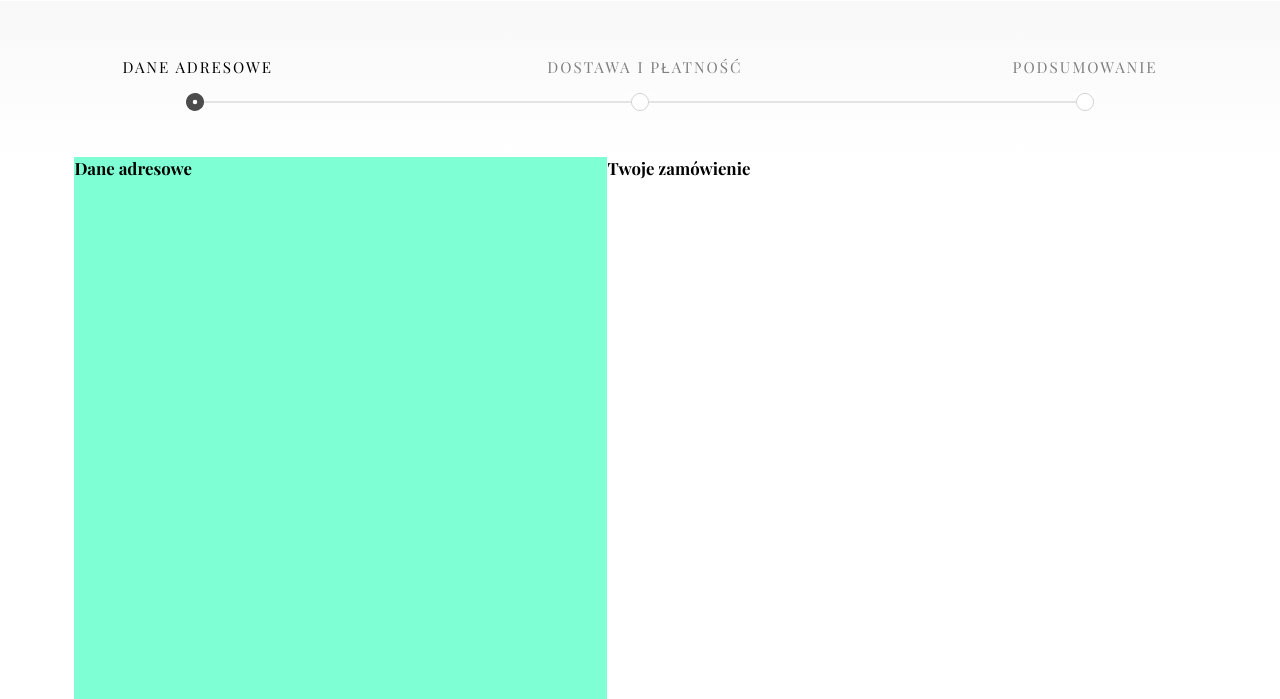
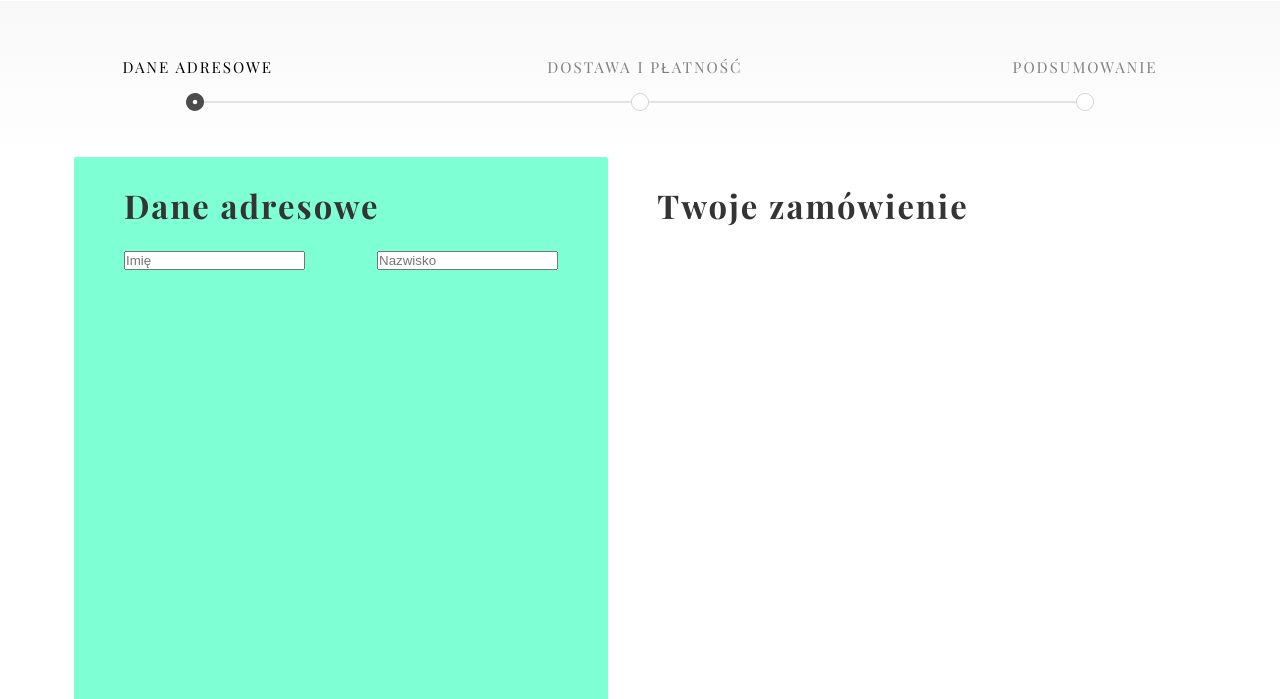
Before and after one commit to bartoszlokaj/basket-for-jewelry, a website: page index.html in a window 1280 px wide. Shown: the part 101-800 px from the top of the page. Drawn offline with nearby package versions, Linux system fonts and the light colour scheme.

Commit message:
form styling

```diff
--- a/index.html
+++ b/index.html
@@ -84,6 +84,13 @@
             <h2 class="header-secondary">
               Dane adresowe
             </h2>
+            <form action="#" class="form">
+              <div class="form__group">
+                <input type="text" class="form__input" id="name" placeholder="Imię" required>
+                <label for="name" class="form label"></label>
+                <input type="text" class="form__input" placeholder="Nazwisko" required>
+              </div>
+            </form>
           </div>
           <div class="order__basket">
             <h2 class="header-secondary">
--- a/layout/_order.scss
+++ b/layout/_order.scss
@@ -6,13 +6,9 @@
         display: flex;
     }
 
-    &__form {
-        width: 49%;
-        height: 100vh;
-        background-color: aquamarine;
-    }
-
     &__basket {
         width: 55%;
+        padding: 3.4rem 6.2rem;
+        border-radius: 2px;
     }
 }
--- a/sass/base/_typography.scss
+++ b/sass/base/_typography.scss
@@ -25,3 +25,10 @@ body {
     color: $color-black;
   }
 }
+
+.header-secondary {
+  font-size: 4.1rem;
+  letter-spacing: 2px;
+  color: $color-dark-gray-3;
+  margin-bottom: 3rem;
+}
--- /dev/null
+++ b/sass/components/_form.scss
@@ -0,0 +1,18 @@
+.order__form {
+    width: 49%;
+    height: 100vh;
+    background-color: aquamarine;
+    padding: 3.4rem 6.2rem;
+    border-radius: 2px;
+}
+
+.form {
+    &__group {
+        display: flex;
+        justify-content: space-between;
+    }
+
+    &__input {
+        width: 47%;
+    }
+}
--- a/sass/main.scss
+++ b/sass/main.scss
@@ -4,6 +4,8 @@
 @import "base/base";
 @import "base/typography";
 
+@import "components/form";
+
 @import "layout/header";
 @import "layout/order";
 @import "layout/progress";
```
Also changed, not shown: css/style.css.
